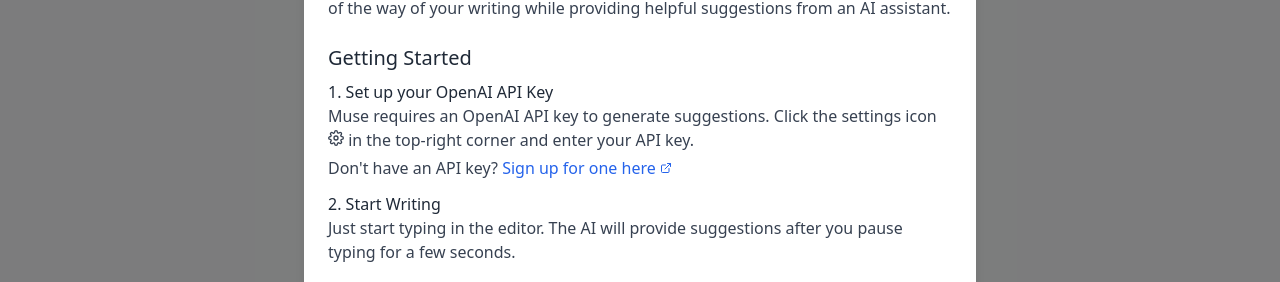
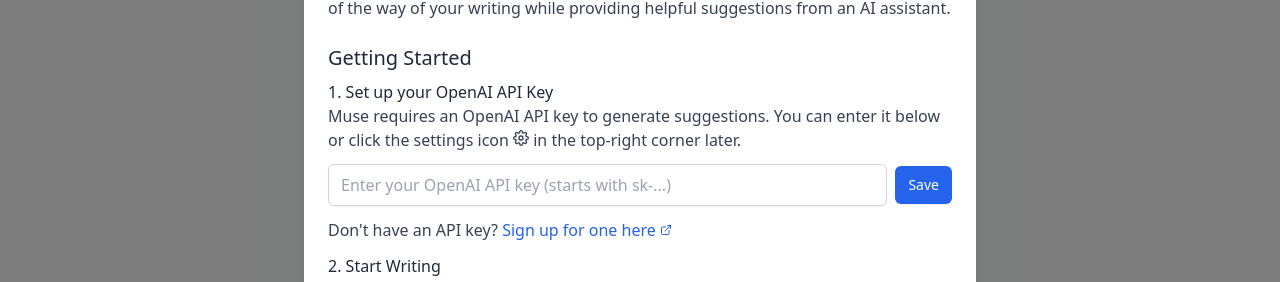
Before and after one commit to addelong/muse, a React (Vite) app: page / in a window 1280 px wide. Shown: the part 176-458 px from the top of the page. Built offline with nearby package versions, Linux system fonts and the light colour scheme; no server answers.

Commit message:
always check for entered api key and let user enter key on first load

```diff
--- a/src/App.tsx
+++ b/src/App.tsx
@@ -42,6 +42,13 @@ export function App() {
 
   const handleCloseHowToUseModal = () => {
     setShowHowToUseModal(false);
+  };
+
+  // Handle saving the API key
+  const handleSaveApiKey = (newApiKey: string) => {
+    localStorage.setItem("openai_api_key", newApiKey);
+    // Force the OpenAI service to reinitialize with the new API key
+    setApiKeyConfigured(openAIService.isInitialized());
   };
 
   // Update chattiness in service when it changes in UI
@@ -134,7 +141,11 @@ export function App() {
       />
 
       {showHowToUseModal && (
-        <HowToUseModal onClose={handleCloseHowToUseModal} />
+        <HowToUseModal
+          onClose={handleCloseHowToUseModal}
+          apiKey={localStorage.getItem("openai_api_key") || ""}
+          onSaveApiKey={handleSaveApiKey}
+        />
       )}
       <div className="flex flex-1 w-full">
         <div className="w-72 h-full flex flex-col items-center p-4 overflow-auto">
--- a/src/components/HowToUseModal.tsx
+++ b/src/components/HowToUseModal.tsx
@@ -1,11 +1,40 @@
-import React from "react";
-import { XIcon, ExternalLinkIcon } from "lucide-react";
+import React, { useState, useEffect } from "react";
+import { XIcon, ExternalLinkIcon, CheckIcon } from "lucide-react";
 
 interface HowToUseModalProps {
   onClose: () => void;
+  apiKey?: string;
+  onSaveApiKey?: (apiKey: string) => void;
 }
 
-export const HowToUseModal: React.FC<HowToUseModalProps> = ({ onClose }) => {
+export const HowToUseModal: React.FC<HowToUseModalProps> = ({
+  onClose,
+  apiKey: initialApiKey = "",
+  onSaveApiKey
+}) => {
+  const [apiKey, setApiKey] = useState<string>(initialApiKey);
+  const [showApiKeySaved, setShowApiKeySaved] = useState<boolean>(false);
+
+  // Reset the saved message after a delay
+  useEffect(() => {
+    let timer: number | null = null;
+    if (showApiKeySaved) {
+      timer = window.setTimeout(() => {
+        setShowApiKeySaved(false);
+      }, 3000);
+    }
+    return () => {
+      if (timer) window.clearTimeout(timer);
+    };
+  }, [showApiKeySaved]);
+
+  // Handle saving the API key
+  const handleSaveApiKey = () => {
+    if (onSaveApiKey && apiKey.trim()) {
+      onSaveApiKey(apiKey.trim());
+      setShowApiKeySaved(true);
+    }
+  };
   return (
     <div className="fixed inset-0 bg-black bg-opacity-50 flex items-center justify-center z-50">
       <div className="bg-white rounded-lg shadow-lg w-full max-w-2xl p-6 max-h-[90vh] overflow-y-auto">
@@ -32,9 +61,34 @@ export const HowToUseModal: React.FC<HowToUseModalProps> = ({ onClose }) => {
             <div className="space-y-3">
               <div>
                 <h4 className="font-medium text-gray-800">1. Set up your OpenAI API Key</h4>
-                <p className="text-gray-700">
-                  Muse requires an OpenAI API key to generate suggestions. Click the settings icon <span className="inline-block"><svg xmlns="http://www.w3.org/2000/svg" width="16" height="16" viewBox="0 0 24 24" fill="none" stroke="currentColor" strokeWidth="2" strokeLinecap="round" strokeLinejoin="round"><circle cx="12" cy="12" r="3"></circle><path d="M19.4 15a1.65 1.65 0 0 0 .33 1.82l.06.06a2 2 0 0 1 0 2.83 2 2 0 0 1-2.83 0l-.06-.06a1.65 1.65 0 0 0-1.82-.33 1.65 1.65 0 0 0-1 1.51V21a2 2 0 0 1-2 2 2 2 0 0 1-2-2v-.09A1.65 1.65 0 0 0 9 19.4a1.65 1.65 0 0 0-1.82.33l-.06.06a2 2 0 0 1-2.83 0 2 2 0 0 1 0-2.83l.06-.06a1.65 1.65 0 0 0 .33-1.82 1.65 1.65 0 0 0-1.51-1H3a2 2 0 0 1-2-2 2 2 0 0 1 2-2h.09A1.65 1.65 0 0 0 4.6 9a1.65 1.65 0 0 0-.33-1.82l-.06-.06a2 2 0 0 1 0-2.83 2 2 0 0 1 2.83 0l.06.06a1.65 1.65 0 0 0 1.82.33H9a1.65 1.65 0 0 0 1-1.51V3a2 2 0 0 1 2-2 2 2 0 0 1 2 2v.09a1.65 1.65 0 0 0 1 1.51 1.65 1.65 0 0 0 1.82-.33l.06-.06a2 2 0 0 1 2.83 0 2 2 0 0 1 0 2.83l-.06.06a1.65 1.65 0 0 0-.33 1.82V9a1.65 1.65 0 0 0 1.51 1H21a2 2 0 0 1 2 2 2 2 0 0 1-2 2h-.09a1.65 1.65 0 0 0-1.51 1z"></path></svg></span> in the top-right corner and enter your API key.
+                <p className="text-gray-700 mb-3">
+                  Muse requires an OpenAI API key to generate suggestions. You can enter it below or click the settings icon <span className="inline-block"><svg xmlns="http://www.w3.org/2000/svg" width="16" height="16" viewBox="0 0 24 24" fill="none" stroke="currentColor" strokeWidth="2" strokeLinecap="round" strokeLinejoin="round"><circle cx="12" cy="12" r="3"></circle><path d="M19.4 15a1.65 1.65 0 0 0 .33 1.82l.06.06a2 2 0 0 1 0 2.83 2 2 0 0 1-2.83 0l-.06-.06a1.65 1.65 0 0 0-1.82-.33 1.65 1.65 0 0 0-1 1.51V21a2 2 0 0 1-2 2 2 2 0 0 1-2-2v-.09A1.65 1.65 0 0 0 9 19.4a1.65 1.65 0 0 0-1.82.33l-.06.06a2 2 0 0 1-2.83 0 2 2 0 0 1 0-2.83l.06-.06a1.65 1.65 0 0 0 .33-1.82 1.65 1.65 0 0 0-1.51-1H3a2 2 0 0 1-2-2 2 2 0 0 1 2-2h.09A1.65 1.65 0 0 0 4.6 9a1.65 1.65 0 0 0-.33-1.82l-.06-.06a2 2 0 0 1 0-2.83 2 2 0 0 1 2.83 0l.06.06a1.65 1.65 0 0 0 1.82.33H9a1.65 1.65 0 0 0 1-1.51V3a2 2 0 0 1 2-2 2 2 0 0 1 2 2v.09a1.65 1.65 0 0 0 1 1.51 1.65 1.65 0 0 0 1.82-.33l.06-.06a2 2 0 0 1 2.83 0 2 2 0 0 1 0 2.83l-.06.06a1.65 1.65 0 0 0-.33 1.82V9a1.65 1.65 0 0 0 1.51 1H21a2 2 0 0 1 2 2 2 2 0 0 1-2 2h-.09a1.65 1.65 0 0 0-1.51 1z"></path></svg></span> in the top-right corner later.
                 </p>
+
+                <div className="flex items-center space-x-2 mb-3">
+                  <input
+                    type="password"
+                    placeholder="Enter your OpenAI API key (starts with sk-...)"
+                    className="flex-1 px-3 py-2 border border-gray-300 rounded-md shadow-sm focus:outline-none focus:ring-2 focus:ring-blue-500 focus:border-blue-500"
+                    value={apiKey}
+                    onChange={(e) => setApiKey(e.target.value)}
+                  />
+                  <button
+                    className="px-3 py-2 border border-transparent rounded-md shadow-sm text-sm font-medium text-white bg-blue-600 hover:bg-blue-700 focus:outline-none focus:ring-2 focus:ring-blue-500 focus:border-blue-500"
+                    onClick={handleSaveApiKey}
+                    disabled={!apiKey.trim() || !onSaveApiKey}
+                  >
+                    Save
+                  </button>
+                </div>
+
+                {showApiKeySaved && (
+                  <div className="flex items-center text-green-600 mb-3">
+                    <CheckIcon className="h-4 w-4 mr-1" />
+                    <span className="text-sm">API key saved successfully!</span>
+                  </div>
+                )}
+
                 <p className="text-gray-700 mt-1">
                   Don't have an API key? <a href="https://platform.openai.com/signup" target="_blank" rel="noopener noreferrer" className="text-blue-600 hover:text-blue-800 inline-flex items-center">
                     Sign up for one here
--- a/src/services/OpenAIService.ts
+++ b/src/services/OpenAIService.ts
@@ -29,8 +29,6 @@ class OpenAIService {
    * Initialize the OpenAI client with the API key
    */
   private initializeClient(): void {
-    if (this.initialized) return;
-
     try {
       // Try to get API key from localStorage first, then fall back to environment variable
       const localStorageApiKey = typeof localStorage !== 'undefined' ? localStorage.getItem("openai_api_key") : null;
@@ -48,11 +46,15 @@ class OpenAIService {
           apiKey,
           dangerouslyAllowBrowser: true // Allow usage in browser
         });
+        this.initialized = true;
+      } else {
+        this.openai = null;
+        this.initialized = false;
       }
     } catch (error) {
       console.error('Error initializing OpenAI client:', error);
-    } finally {
-      this.initialized = true;
+      this.openai = null;
+      this.initialized = false;
     }
   }
 
@@ -147,6 +149,7 @@ class OpenAIService {
    * Generate suggestions based on the provided content
    */
   async generateSuggestions(content: string): Promise<AISuggestion[]> {
+    // Always check for API key before each call
     this.initializeClient();
 
     if (!this.openai) {
```
